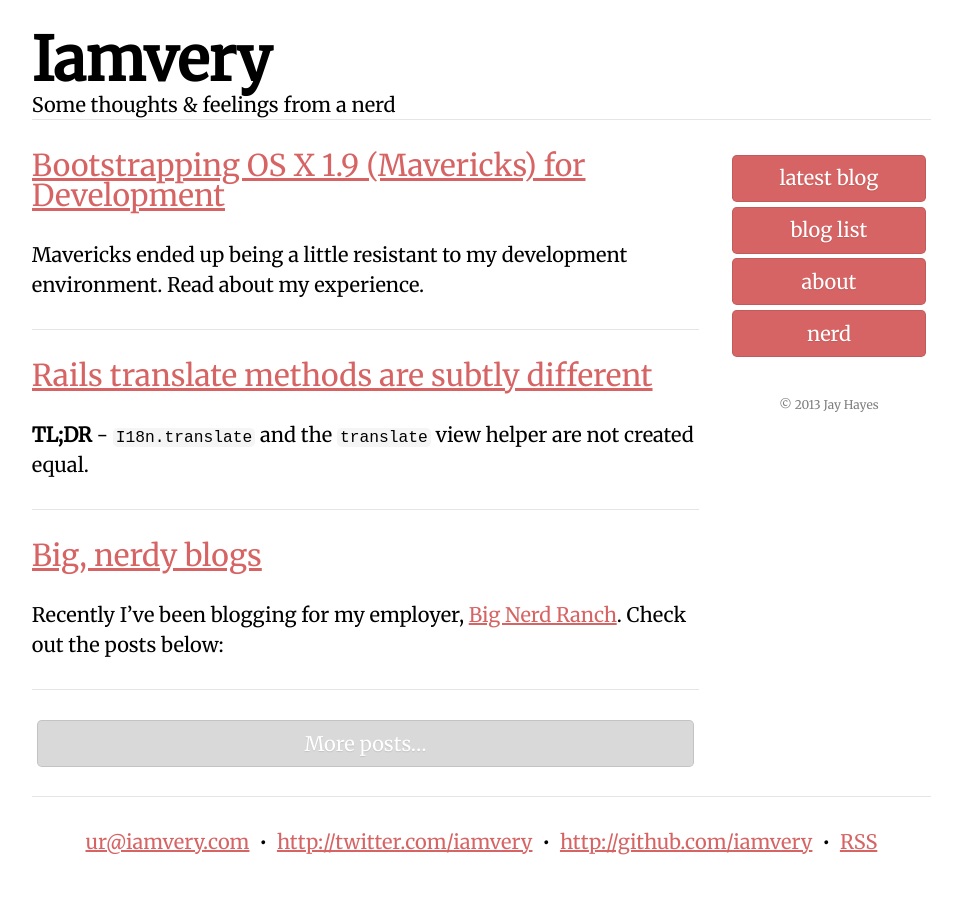
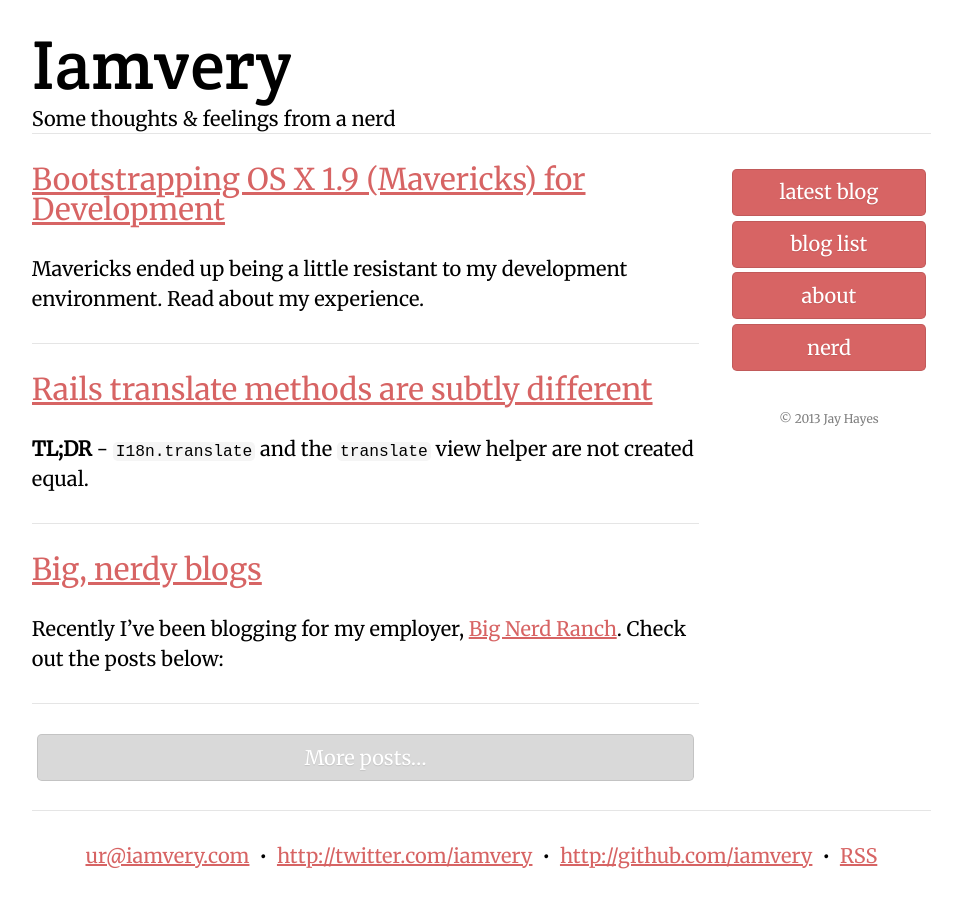
Before and after one commit to iamvery/iamvery.github.com, a Jekyll site: the page built from index.html, in a window 1280 px wide. Shown: the whole page, without its empty margins (159-1121 px from the left). Built offline with Jekyll 4.4.1, drawn with Linux system fonts in a browser that asks for light colours.

Commit message:
Use custom font in header

```diff
--- a/_layouts/default.html
+++ b/_layouts/default.html
@@ -13,7 +13,7 @@
     <link href='/stylesheets/toast.css' rel='stylesheet' type='text/css' />
     <link href='/stylesheets/iamvery.css' rel='stylesheet' type='text/css' />
     <link href='/stylesheets/pygments.css' rel='stylesheet' type='text/css' />
-    <link href='http://fonts.googleapis.com/css?family=Merriweather' rel='stylesheet' type='text/css'>
+    <link href='http://fonts.googleapis.com/css?family=Crete+Round|Merriweather' rel='stylesheet' type='text/css'>
   </head>
   <body>
     <div class="container">
--- a/stylesheets/iamvery.css
+++ b/stylesheets/iamvery.css
@@ -55,14 +55,23 @@ ul.nav {
 a { color: rgb(215, 100, 100); }
 a:hover { text-decoration: none; }
 
-.logo { margin: 0; }
+.logo {
+  margin: 0;
+  margin-bottom: 5px;
+  margin-bottom: .2rem;
+}
 
 .logo a {
   color: black;
   text-decoration: none;
-  font-size: 60px;
-  font-size: 3rem;
+  font-family: 'Crete Round', serif;
+  font-weight: normal;
+  font-size: 70px;
+  font-size: 3.5rem;
+  transition: 0.1s linear;
 }
+
+.logo a:hover { color: rgb(215, 100, 100); }
 
 .button {
   display: block;
```
